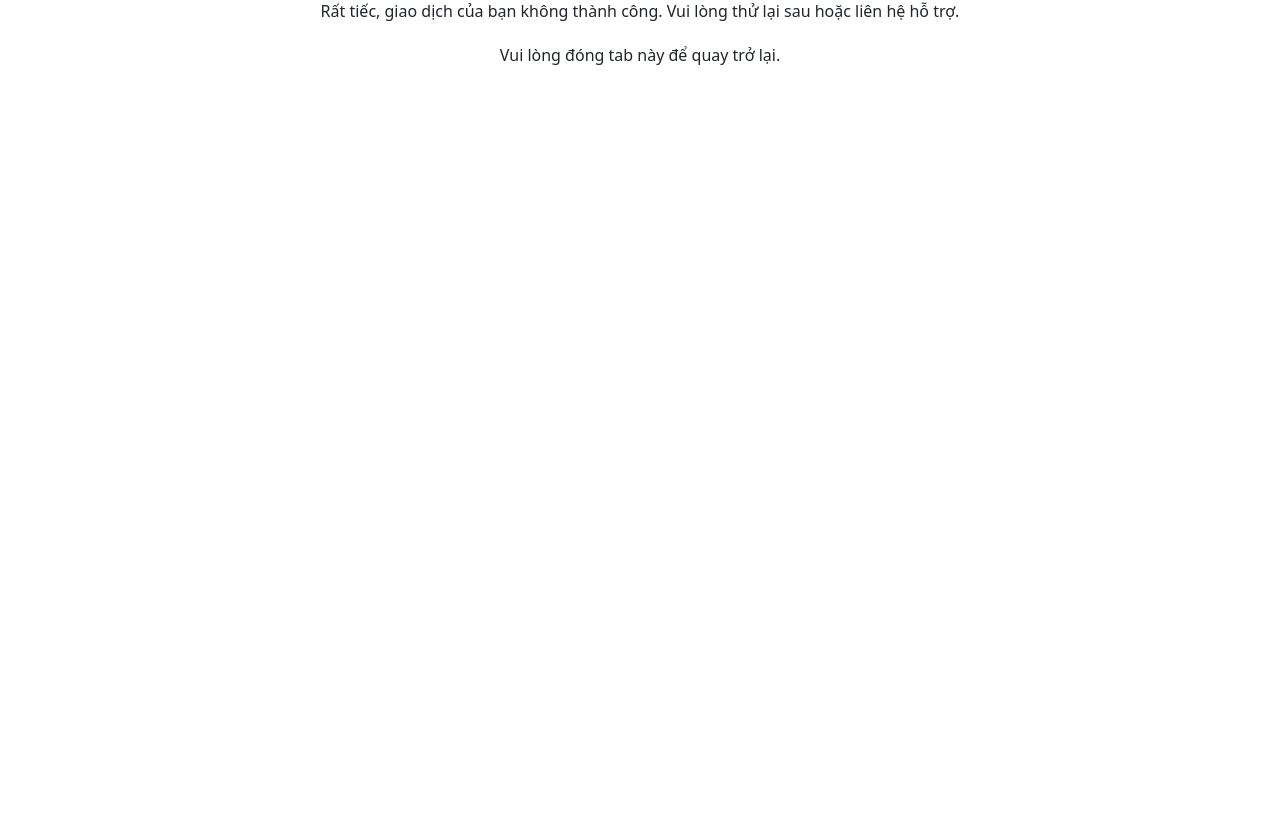
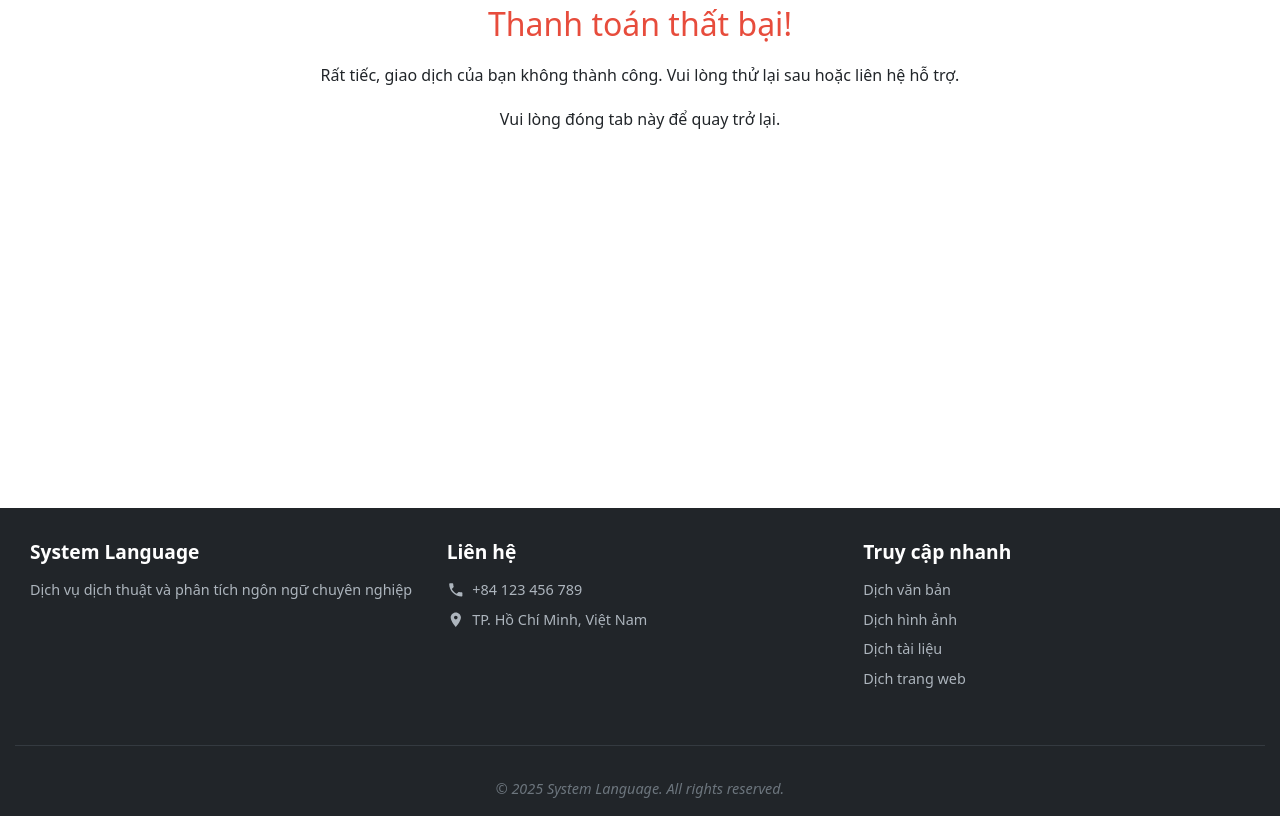
Before and after one commit to anishere/LanguagueProcessingSystem, a React (Vite) app: page /payment/fail in a window 1280 px wide. Shown: the part 388-1204 px from the top of the page. Before the commit the page ends 800 px from the top, so only its background shows below. Built offline with nearby package versions, Linux system fonts and the light colour scheme; no server answers; sample sign-in values are in the browser's storage.

Commit message:
them footer va chinh sua trang admin phan tuong tac config

```diff
--- a/src/App.jsx
+++ b/src/App.jsx
@@ -13,6 +13,7 @@ import Test from "./pages/Test";
 import { loginUser, registerUser } from "./api/apis";
 import Admin from "./pages/AdminPage/Admin";
 import Header from "./components/Header";
+import Footer from "./components/Footer";
 import Profile from "./pages/Profile";
 import PaymentPage from "./pages/PaymentPage";
 import PaymentSuccessRedirect from './pages/PaymentSuccessRedirect';
@@ -147,6 +148,7 @@ function App() {
       <>
         <Header onLogout={handleLogout} />
         <Profile />
+        <Footer />
       </>
     );
   };
@@ -157,6 +159,7 @@ function App() {
       <>
         <Header onLogout={handleLogout} />
         <PaymentPage />
+        <Footer />
       </>
     );
   };
@@ -180,6 +183,7 @@ function App() {
             <Route path="/admin/*" element={isAdmin ? <Navigate to="/admin" /> : <Navigate to="/text" />} />
           </Routes>
         </div>
+        <Footer />
       </>
     );
   };
@@ -209,8 +213,16 @@ function App() {
           {/* Route cho trang Payment - chỉ hiển thị Header và PaymentPage, không có Navbar */}
           <Route path="/payment" element={<PaymentRoutes />} />
 
-          <Route path="/payment/success" element={<PaymentSuccessRedirect />} />
-          <Route path="/payment/fail" element={<PaymentFailRedirect />} />
+          <Route path="/payment/success" element={<>
+            <Header onLogout={handleLogout} />
+            <PaymentSuccessRedirect />
+            <Footer />
+          </>} />
+          <Route path="/payment/fail" element={<>
+            <Header onLogout={handleLogout} />
+            <PaymentFailRedirect />
+            <Footer />
+          </>} />
 
           {/* Tất cả các route khác sẽ vào layout chính */}
           <Route path="/*" element={<MainAppRoutes />} />
--- /dev/null
+++ b/src/components/Footer.css
@@ -0,0 +1,127 @@
+.app-footer {
+  background-color: #212529;
+  color: #f8f9fa;
+  padding: 2rem 0 1rem;
+  margin-top: 2rem;
+  width: 100%;
+}
+
+.footer-container {
+  width: 100%;
+  max-width: 1300px;
+  margin: 0 auto;
+  padding: 0 15px;
+}
+
+.footer-content {
+  display: flex;
+  flex-wrap: wrap;
+  justify-content: space-between;
+  margin-bottom: 1.5rem;
+}
+
+.footer-section {
+  flex: 1;
+  min-width: 250px;
+  margin-bottom: 1.5rem;
+  padding: 0 15px;
+}
+
+.footer-section h5 {
+  font-size: 1.2rem;
+  font-weight: 600;
+  margin-bottom: 1rem;
+  color: #fff;
+}
+
+.footer-section p {
+  font-size: 0.9rem;
+  line-height: 1.5;
+  color: #adb5bd;
+}
+
+.footer-website a {
+  color: #adb5bd;
+  text-decoration: underline;
+  transition: color 0.3s ease;
+}
+
+.footer-website a:hover {
+  color: #ffffff;
+}
+
+.footer-links {
+  list-style: none;
+  padding: 0;
+  margin: 0;
+}
+
+.footer-links li {
+  margin-bottom: 0.5rem;
+  color: #adb5bd;
+  font-size: 0.9rem;
+  display: flex;
+  align-items: center;
+}
+
+.footer-icon {
+  margin-right: 0.5rem;
+  font-size: 1.1rem;
+}
+
+.footer-links a {
+  color: #adb5bd;
+  text-decoration: none;
+  transition: color 0.3s ease;
+}
+
+.footer-links a:hover {
+  color: #ffffff;
+}
+
+.footer-map {
+  margin-bottom: 1.5rem;
+  border-radius: 8px;
+  overflow: hidden;
+}
+
+.footer-map iframe {
+  display: block;
+}
+
+.footer-bottom {
+  text-align: center;
+  padding-top: 1.5rem;
+  border-top: 1px solid #343a40;
+}
+
+.footer-bottom p {
+  margin: 0;
+  font-size: 0.9rem;
+  color: #6c757d;
+}
+
+.footer-bottom p:last-child {
+  margin-top: 0.5rem;
+  font-style: italic;
+}
+
+/* Responsive adjustments */
+@media (max-width: 768px) {
+  .footer-content {
+    flex-direction: column;
+  }
+
+  .footer-section {
+    width: 100%;
+    margin-bottom: 1.5rem;
+  }
+
+  .footer-map {
+    height: 180px;
+  }
+
+  .footer-map iframe {
+    height: 100%;
+  }
+}
--- /dev/null
+++ b/src/components/Footer.jsx
@@ -0,0 +1,101 @@
+import { useState, useEffect } from 'react';
+import './Footer.css';
+import { MdEmail, MdPhone, MdLocationOn, MdLanguage } from 'react-icons/md';
+import { getConfig } from '../api/apis';
+
+const Footer = () => {
+  const currentYear = new Date().getFullYear();
+  const [config, setConfig] = useState({
+    name_web: 'System Language',
+    address_web: '',
+    name_owner: '',
+    phone_1: '',
+    phone_2: '',
+    google_map_link: '',
+    address: '',
+    email: ''
+  });
+
+  useEffect(() => {
+    const fetchConfig = async () => {
+      try {
+        const result = await getConfig();
+        if (result.success && result.data) {
+          setConfig(result.data);
+        }
+      } catch (error) {
+        console.error('Error fetching config:', error);
+      }
+    };
+
+    fetchConfig();
+  }, []);
+
+  return (
+    <footer className="app-footer">
+      <div className="footer-container">
+        <div className="footer-content">
+          <div className="footer-section">
+            <h5>{config.name_web || 'System Language'}</h5>
+            <p>Dịch vụ dịch thuật và phân tích ngôn ngữ chuyên nghiệp</p>
+            {config.address_web && (
+              <p className="footer-website">
+                <MdLanguage className="footer-icon" />
+                <a href={config.address_web} target="_blank" rel="noopener noreferrer">
+                  {config.address_web}
+                </a>
+              </p>
+            )}
+          </div>
+
+          <div className="footer-section">
+            <h5>Liên hệ</h5>
+            <ul className="footer-links">
+              <li><MdPhone className="footer-icon" /> {config.phone_1 || '+84 123 456 789'}</li>
+              {config.phone_2 && <li><MdPhone className="footer-icon" /> {config.phone_2}</li>}
+              {config.email && <li><MdEmail className="footer-icon" /> {config.email}</li>}
+              {config.address && (
+                <li><MdLocationOn className="footer-icon" /> {config.address}</li>
+              )}
+              {!config.address && (
+                <li><MdLocationOn className="footer-icon" /> TP. Hồ Chí Minh, Việt Nam</li>
+              )}
+            </ul>
+          </div>
+
+          <div className="footer-section">
+            <h5>Truy cập nhanh</h5>
+            <ul className="footer-links">
+              <li><a href="/text">Dịch văn bản</a></li>
+              <li><a href="/image">Dịch hình ảnh</a></li>
+              <li><a href="/file">Dịch tài liệu</a></li>
+              <li><a href="/web">Dịch trang web</a></li>
+            </ul>
+          </div>
+        </div>
+
+        {config.google_map_link && (
+          <div className="footer-map">
+            <iframe
+              src={config.google_map_link}
+              width="100%"
+              height="200"
+              style={{ border: 0 }}
+              allowFullScreen=""
+              loading="lazy"
+              referrerPolicy="no-referrer-when-downgrade"
+              title="Google Maps"
+            ></iframe>
+          </div>
+        )}
+
+        <div className="footer-bottom">
+          <p>&copy; {currentYear} {config.name_web || 'System Language'}. All rights reserved.</p>
+          {config.name_owner && <p>Owner: {config.name_owner}</p>}
+        </div>
+      </div>
+    </footer>
+  );
+};
+
+export default Footer;
--- a/src/pages/AdminPage/Settings.jsx
+++ b/src/pages/AdminPage/Settings.jsx
@@ -8,7 +8,8 @@ import {
   SettingOutlined, SaveOutlined, ReloadOutlined,
   LinkOutlined, PhoneOutlined,
   UserOutlined, EnvironmentOutlined,
-  InfoCircleOutlined, GlobalOutlined
+  InfoCircleOutlined, GlobalOutlined,
+  MailOutlined, HomeOutlined
 } from '@ant-design/icons';
 import { getConfig, updateConfig } from '../../api/apis';
 import LogoUploader from './LogoUploader';
@@ -191,8 +192,21 @@ const Settings = () => {
               <Form.Item name="phone_2" label="Số điện thoại 2">
                 <Input prefix={<PhoneOutlined />} placeholder="Nhập số điện thoại phụ (nếu có)" />
               </Form.Item>
+              <Form.Item
+                name="email"
+                label="Email liên hệ"
+                rules={[{ type: 'email', message: 'Email không hợp lệ' }]}
+              >
+                <Input prefix={<MailOutlined />} placeholder="contact@example.com" />
+              </Form.Item>
             </Col>
             <Col xs={24} md={12}>
+              <Form.Item
+                name="address"
+                label="Địa chỉ công ty"
+              >
+                <Input prefix={<HomeOutlined />} placeholder="Nhập địa chỉ thực tế của công ty" />
+              </Form.Item>
               <Form.Item
                 name="google_map_link"
                 label="Đường dẫn Google Maps"
```
